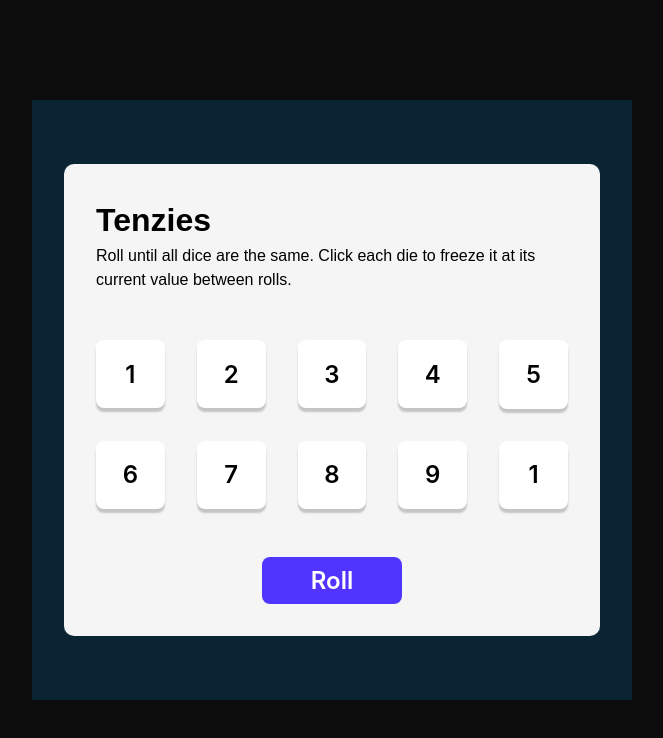
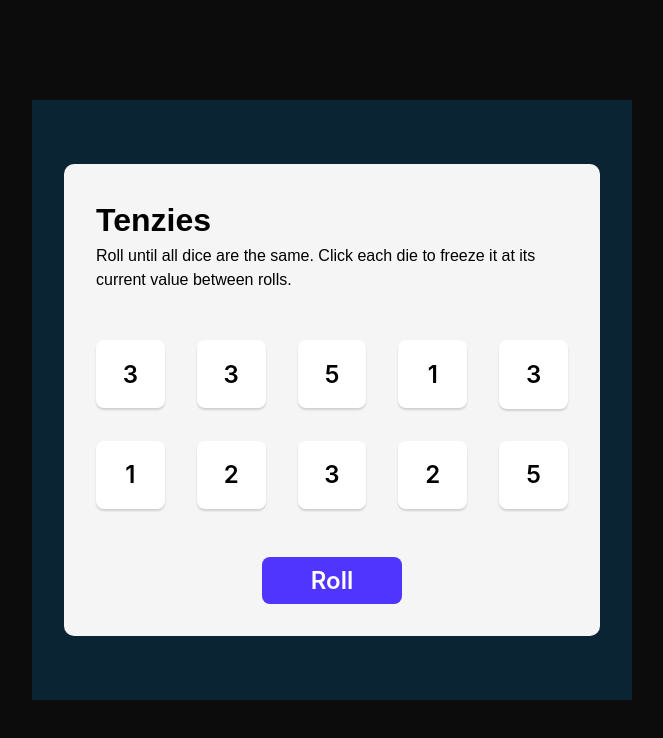
Before and after one commit to looonnng/tenzies, a React (Vite) app: page / in a window 1280 px wide. Shown: the top 738 px of the page, without its empty margins (308-971 px from the left). Built offline with nearby package versions, Linux system fonts and the light colour scheme; a web font is replaced by a local one.

Commit message:
feat: generate die randomly

```diff
--- a/src/App.css
+++ b/src/App.css
@@ -62,7 +62,7 @@
 .dice {
   background-color: var(--color-lighter);
   aspect-ratio: 1 / 1;
-  box-shadow: 0px 4px 2px 0px rgb(0 0 0 /20%);
+  box-shadow: 0px 2px 2px rgb(0 0 0 /15%);
   border-radius: 8px;
 }
 
--- a/src/components/Die.jsx
+++ b/src/components/Die.jsx
@@ -1,7 +1,3 @@
 export default function Die(props) {
-  return (
-    <button className="dice flex-center">
-      <span>{props.value}</span>
-    </button>
-  );
+  return <button className="dice">{props.value}</button>;
 }
--- a/src/components/Tenzie.jsx
+++ b/src/components/Tenzie.jsx
@@ -1,23 +1,27 @@
 import Die from './Die';
 import Info from './Info';
+import getAllNewDice from '../getAllNewDice';
+import { useState } from 'react';
 
 export default function Tenzie() {
+  const [dice, setDice] = useState(getAllNewDice());
+
   return (
     <div className="tenzies flex-center">
       <Info />
       <div className="dice-wrapper">
-        <Die value={1} />
-        <Die value={2} />
-        <Die value={3} />
-        <Die value={4} />
-        <Die value={5} />
-        <Die value={6} />
-        <Die value={7} />
-        <Die value={8} />
-        <Die value={9} />
-        <Die value={1} />
+        <Die value={dice[0]} />
+        <Die value={dice[1]} />
+        <Die value={dice[2]} />
+        <Die value={dice[3]} />
+        <Die value={dice[4]} />
+        <Die value={dice[5]} />
+        <Die value={dice[6]} />
+        <Die value={dice[7]} />
+        <Die value={dice[8]} />
+        <Die value={dice[9]} />
       </div>
-      <button className='roll-btn'>Roll</button>
+      <button className="roll-btn">Roll</button>
     </div>
   );
 }
--- /dev/null
+++ b/src/getAllNewDice.js
@@ -0,0 +1,13 @@
+function getRandomNum(min, max) {
+  const minCeiled = Math.ceil(min);
+  const maxFloored = Math.floor(max);
+  return Math.floor(Math.random() * (maxFloored - minCeiled + 1) + minCeiled);
+}
+
+export default function getAllNewDice() {
+  let randomDieNums = [];
+  for (let i = 10; i > 0; i--) {
+    randomDieNums.push(getRandomNum(1, 6));
+  }
+  return randomDieNums;
+}
```
